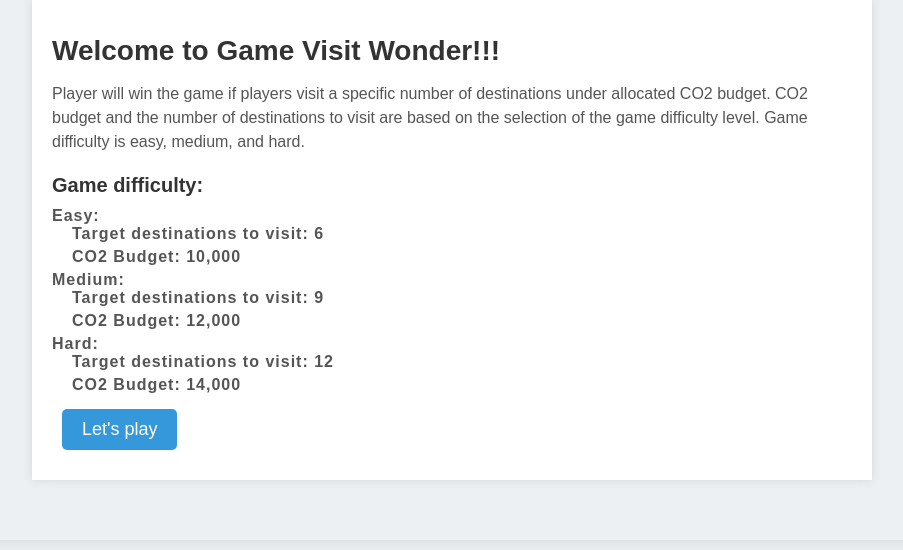
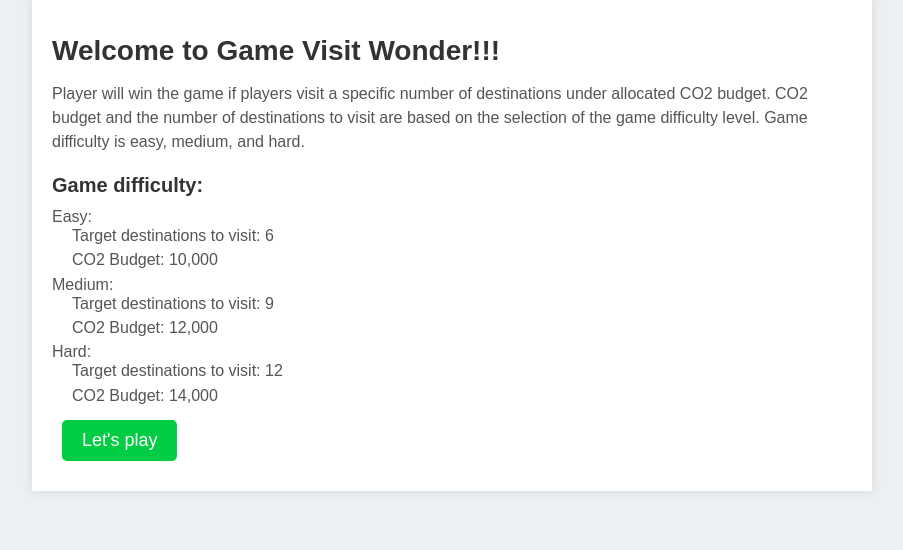
Before and after one commit to ammarsaif/game-visit_wonder_project, a Flask app: page / in a window 1280 px wide. Shown: the part 125-675 px from the top of the page, without its empty margins (188-1091 px from the left). Run offline with Flask 3, Linux system fonts and the light colour scheme.

Commit message:
updated styles corrected game logic updated session and reset in flask corrected modal for game win or loss

```diff
--- a/static/styles.css
+++ b/static/styles.css
@@ -88,8 +88,7 @@ h2 {
     color: #555;
     font-size: 16px;
     margin-bottom: 5px;
-    font-weight: bold;
-    letter-spacing: 1px;
+    line-height: 1.2rem;
 }
 
 .welcome-container ul ul {
@@ -108,7 +107,7 @@ h2 {
 }
 
 .start_game--button {
-    background-color: #3498db;
+    background-color: #00cc44;
     color: #fff;
     text-decoration: none;
     transition: background-color 0.3s;
@@ -125,7 +124,7 @@ h2 {
 }
 
 .submit_btn:hover, button:hover {
-    background-color: #009933;
+    background-color: #2980b9;
 }
 
 /* Form Styles */
```
